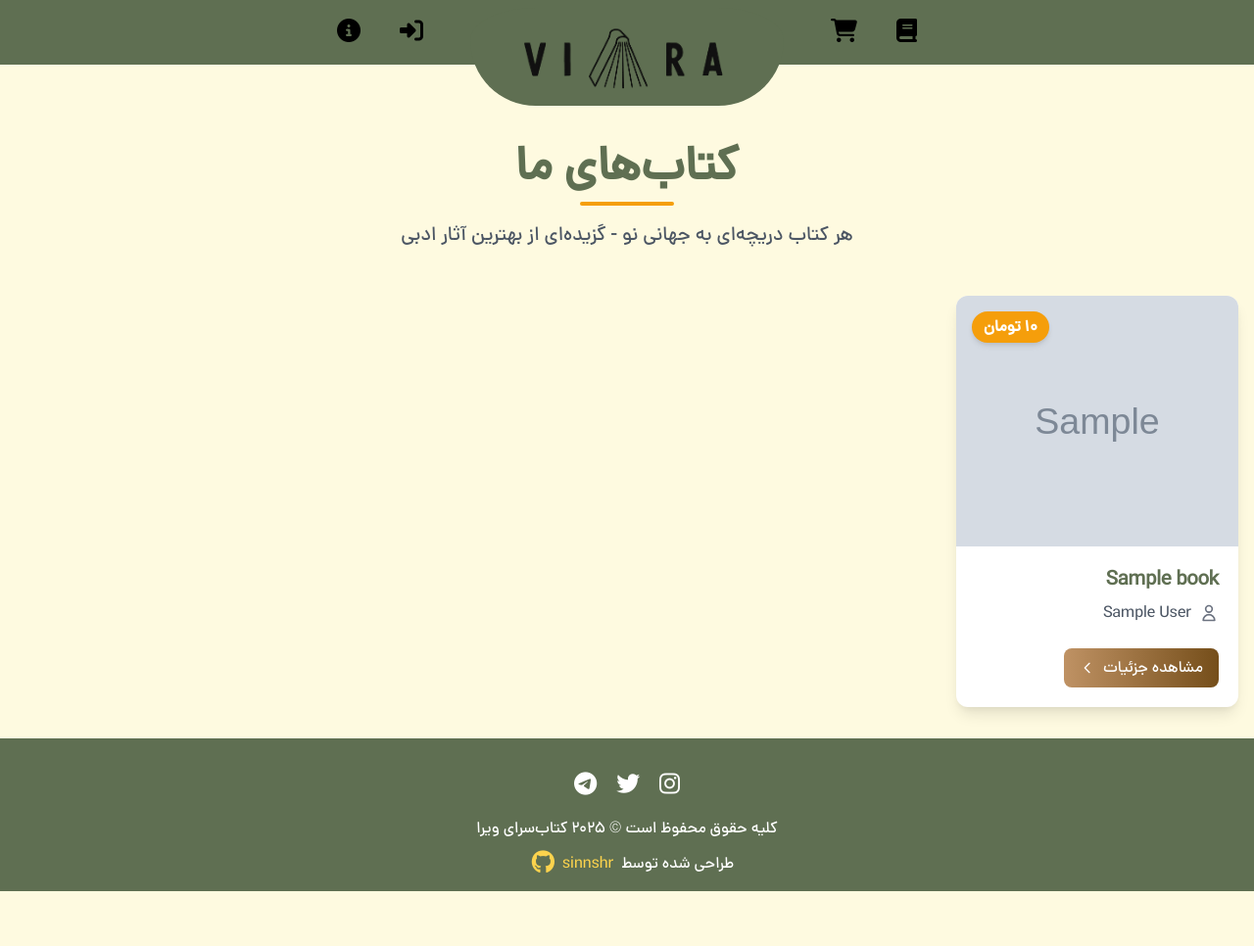
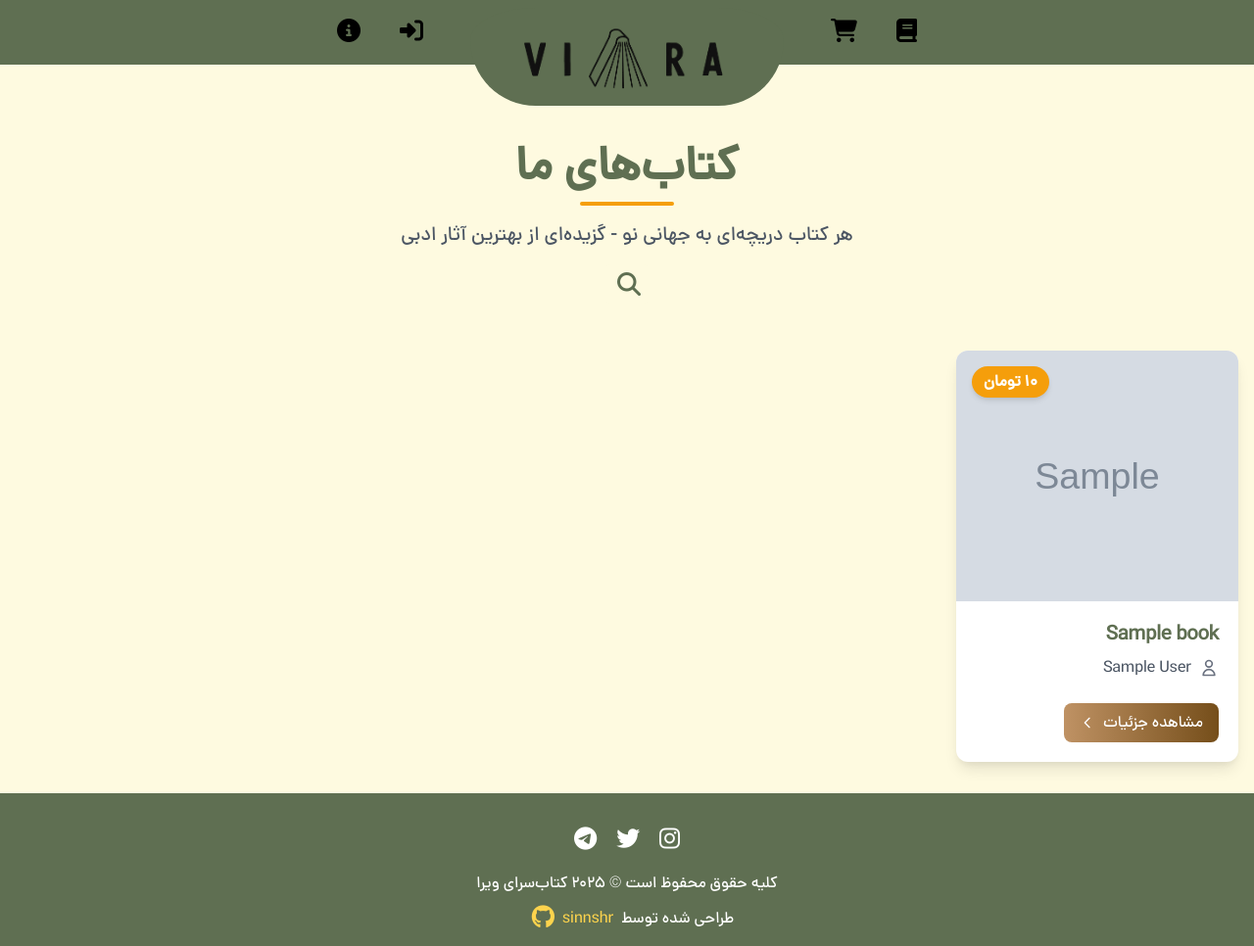
Before and after one commit to sinnshr/Vira, a PHP site: page /books.php in a window 1280 px wide. Shown: the whole page at 98% size. Before the commit the page ends 910 px from the top, so only its background shows below. Run offline with PHP 8.4, Linux system fonts and the light colour scheme; tables that the repository leaves empty or names only in its code hold one stand-in row (values such as "Sample post"); grey boxes marked "Sample" are stand-in pictures; some libraries are stand-ins or nearby versions.

Commit message:
Implement search functionality on books page.

```diff
--- a/public/books.php
+++ b/public/books.php
@@ -1,6 +1,11 @@
 <?php
 require_once __DIR__ . '/../includes/bootstrap.php';
 $pageTitle = "ویرا - کتاب‌های ما";
+
+$searchText = '';
+if (isset($_GET['search']) && trim($_GET['search']) !== '') {
+    $searchText = trim($_GET['search']);
+}
 
 if ($_SERVER['REQUEST_METHOD'] === 'POST' && isset($_POST['book_id'])) {
     $result = addToCart($_POST['book_id']);
@@ -15,7 +20,18 @@ if ($_SERVER['REQUEST_METHOD'] === 'POST' && isset($_POST['book_id'])) {
 ob_start();
 
 $book = new Book();
+if ($searchText !== '') {
+    $books = array_filter($book->getAllBooks(), function($b) use ($searchText) {
+        $search = mb_strtolower($searchText, 'UTF-8');
+        return (
+            mb_strpos(mb_strtolower($b['title'], 'UTF-8'), $search) !== false ||
+            mb_strpos(mb_strtolower($b['author'], 'UTF-8'), $search) !== false ||
+            (isset($b['isbn']) && mb_strpos(mb_strtolower($b['isbn'], 'UTF-8'), $search) !== false)
+        );
+    });
+} else {
     $books = $book->getAllBooks();
+}
 ?>
 
 <!-- ERROR/SUCCESS MESSAGE -->
@@ -60,9 +76,34 @@ $books = $book->getAllBooks();
         <div class="w-0 h-1 bg-amber-500 mx-auto rounded-full animate-grow-bar"></div>
         <p class="mt-4 text-gray-600 max-w-2xl mx-auto text-xl">هر کتاب دریچه‌ای به جهانی نو - گزیده‌ای از بهترین آثار
             ادبی</p>
+        <div id="search-bar-container" class="flex justify-center mt-4">
+            <form id="search-bar"
+                class="flex items-center bg-[#FEFAE0] transition-all duration-300 overflow-hidden rounded-lg"
+                style="width:48px; height:40px; padding:0 10px; border: none;" method="get" action="books.php" autocomplete="off" onsubmit="return submitSearch(event);">
+                <button id="search-icon-btn" type="button"
+                    class="flex items-center justify-center text-[#5F6F52] text-2xl focus:outline-none"
+                    aria-label="جستجو" style="width:32px; height:32px; background:transparent; border:none;">
+                    <i class="fa-solid fa-magnifying-glass"></i>
+                </button>
+                <input id="search-input" name="search" type="text" placeholder="جستجوی کتاب..."
+                    class="bg-transparent text-[#5F6F52] text-right px-2 py-0 w-0 opacity-0 transition-all duration-300 focus:outline-none rounded-lg align-middle"
+                    style="border:none; height:32px; font-size:1rem;"
+                    value="<?php echo htmlspecialchars($searchText); ?>"
+                />
+            </form>
+        </div>
     </div>
 
+    <?php if ($searchText !== ''): ?>
+        <div class="text-center text-[#5F6F52] mb-6">
+            نتایج جستجو برای: <span class="font-bold"><?php echo htmlspecialchars($searchText); ?></span>
+        </div>
+    <?php endif; ?>
+
     <div class="grid grid-cols-1 sm:grid-cols-2 lg:grid-cols-4 gap-8">
+        <?php if (empty($books)): ?>
+            <div class="col-span-full text-center text-gray-500 text-xl py-12">کتابی یافت نشد.</div>
+        <?php else: ?>
             <?php foreach ($books as $book): ?>
                 <div
                     class="group bg-white rounded-xl shadow-lg overflow-hidden transition-all duration-300 hover:shadow-2xl hover:-translate-y-2">
@@ -110,6 +151,7 @@ $books = $book->getAllBooks();
                     </div>
                 </div>
             <?php endforeach; ?>
+        <?php endif; ?>
     </div>
 </div>
 
@@ -145,6 +187,74 @@ $books = $book->getAllBooks();
     }
 </style>
 
+<script>
+    // Toggle search icon and input with animation
+    const searchBar = document.getElementById('search-bar');
+    const searchIconBtn = document.getElementById('search-icon-btn');
+    const searchInput = document.getElementById('search-input');
+    let searchOpen = false;
+
+    function openSearch() {
+        searchBar.style.width = '260px';
+        searchBar.style.border = '1px solid #5F6F52';
+        searchInput.style.width = '200px';
+        searchInput.style.opacity = '1';
+        setTimeout(() => searchInput.focus(), 200);
+        searchOpen = true;
+    }
+    function closeSearch() {
+        searchInput.style.width = '0';
+        searchInput.style.opacity = '0';
+        searchBar.style.width = '48px';
+        searchBar.style.border = 'none';
+        searchOpen = false;
+    }
+
+    searchIconBtn.addEventListener('click', function () {
+        if (!searchOpen) openSearch();
+        else searchInput.focus();
+    });
+
+    searchInput.addEventListener('blur', function () {
+        if (searchOpen && !searchInput.value) closeSearch();
+    });
+
+    function submitSearch(e) {
+        // If search is not open, open it and don't submit
+        if (!searchOpen) {
+            openSearch();
+            return false;
+        }
+        // If open and input is empty, don't submit
+        if (!searchInput.value.trim()) {
+            searchInput.focus();
+            return false;
+        }
+        return true;
+    }
+
+    searchInput.addEventListener('keydown', function (e) {
+        if (e.key === 'Enter') {
+            // Let the form submit if input is not empty
+            if (!searchInput.value.trim()) {
+                e.preventDefault();
+                searchInput.blur();
+            }
+        }
+    });
+
+    // If there is a search term, keep the bar open on page load
+    <?php if ($searchText !== ''): ?>
+    window.addEventListener('DOMContentLoaded', function() {
+        searchBar.style.width = '260px';
+        searchBar.style.border = '1px solid #5F6F52';
+        searchInput.style.width = '200px';
+        searchInput.style.opacity = '1';
+        searchOpen = true;
+    });
+    <?php endif; ?>
+</script>
+
 <?php
 renderPage(ob_get_clean(), $pageTitle);
 ?>
```
Lines whose indentation alone changed are shown as unchanged.
